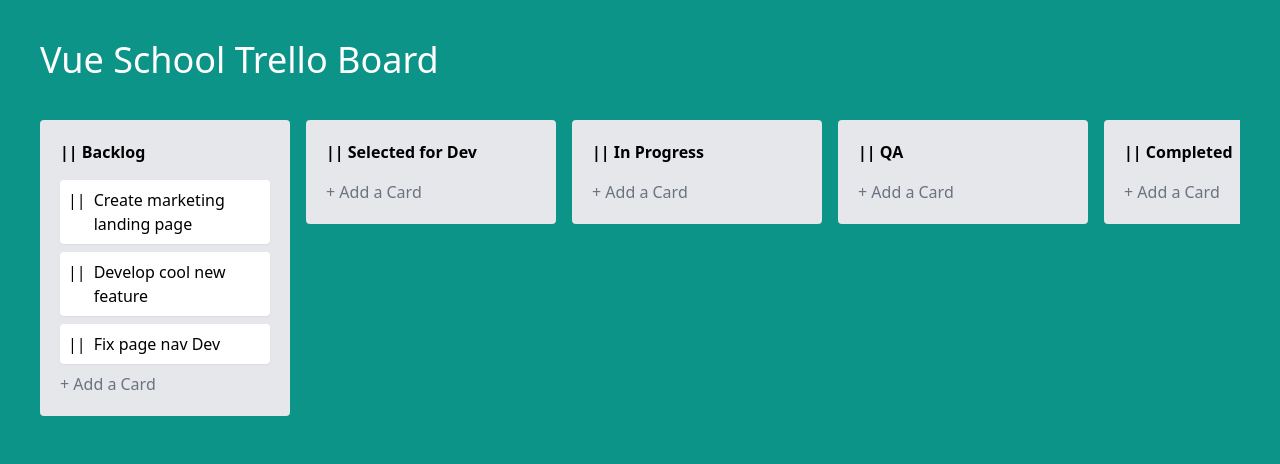
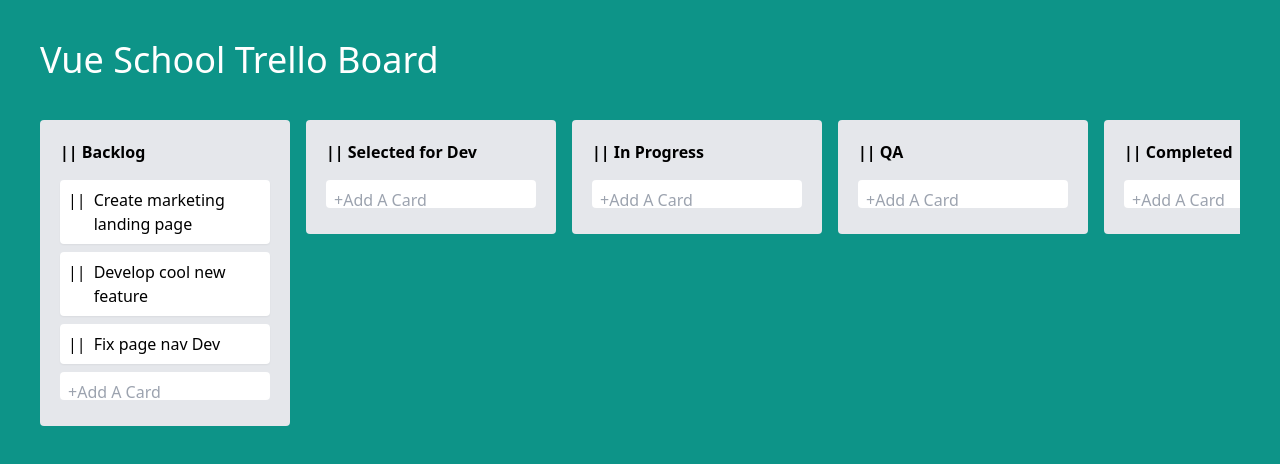
Before and after one commit to Veronika-chenko/trello-board, a Nuxt app: page / in a window 1280 px wide. Shown: the top 464 px of the page. Built offline with nearby package versions, Linux system fonts and the light colour scheme.

Commit message:
Add a New Task

```diff
--- /dev/null
+++ b/components/NewTask.vue
@@ -0,0 +1,42 @@
+<script setup lang="ts">
+import type { Task } from "@/types";
+import { nanoid } from "nanoid";
+
+const emit = defineEmits<{
+    (e: "add", payload: Task): void
+}>();
+
+const focused = ref(false);
+const title = ref("");
+
+function createTask(e: Event) {
+    if(title.value.trim()) {
+        e.preventDefault();
+        emit("add", {
+            title: title.value.trim(),
+            createdAt: new Date(),
+            id: nanoid(),
+        } as Task);
+    }
+    title.value = "";
+}
+</script>
+<!-- add styles for textarea -->
+<template>
+    <div>
+        <textarea
+        v-model="title"
+        @keydown.tab="createTask"
+        @keyup.enter="createTask"
+        class="focus:bg=white focus:shadow resize-none rounded w-full border-none p-2"
+        :class="{
+            'h-7': !focused,
+            'h-20': focused
+        }"
+        style="outline: none !important"
+        @focus="focused = true"
+        @blur="focused = false"
+        :placeholder="!focused ? '+Add A Card' : 'Enter a title for this card'"
+        ></textarea>
+    </div>
+</template>
--- a/components/TrelloBoard.vue
+++ b/components/TrelloBoard.vue
@@ -81,7 +81,7 @@
             </draggable>
 
             <footer>
-                <button class="text-gray-500">+ Add a Card</button>
+                <NewTask @add="column.tasks.push($event)"/>
             </footer>
             </div>
         </template>
```
